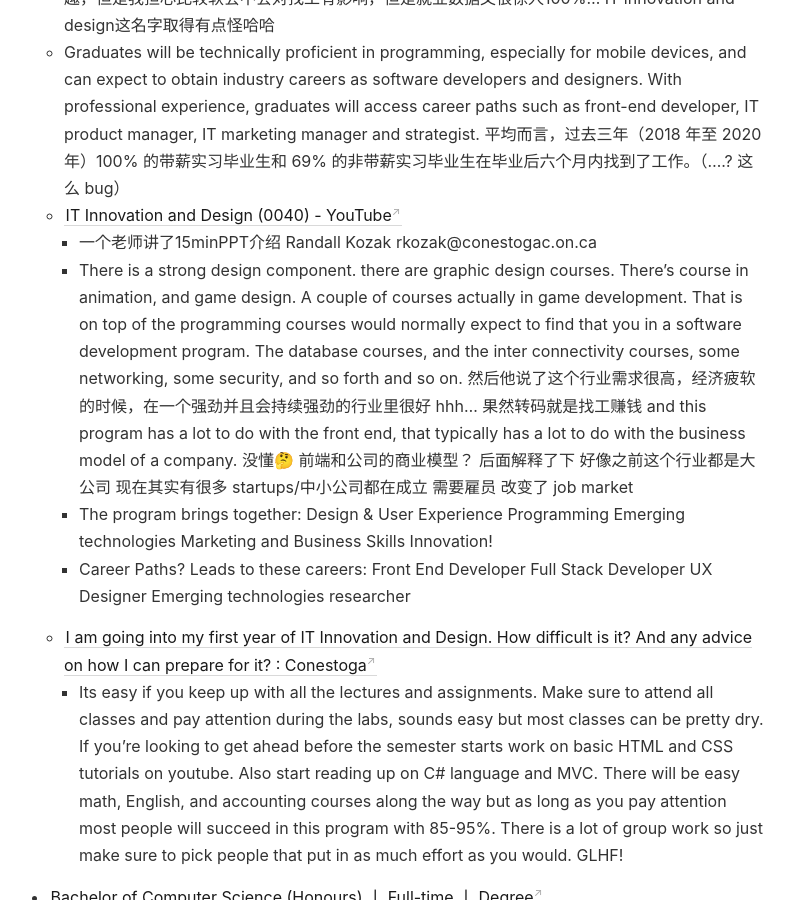
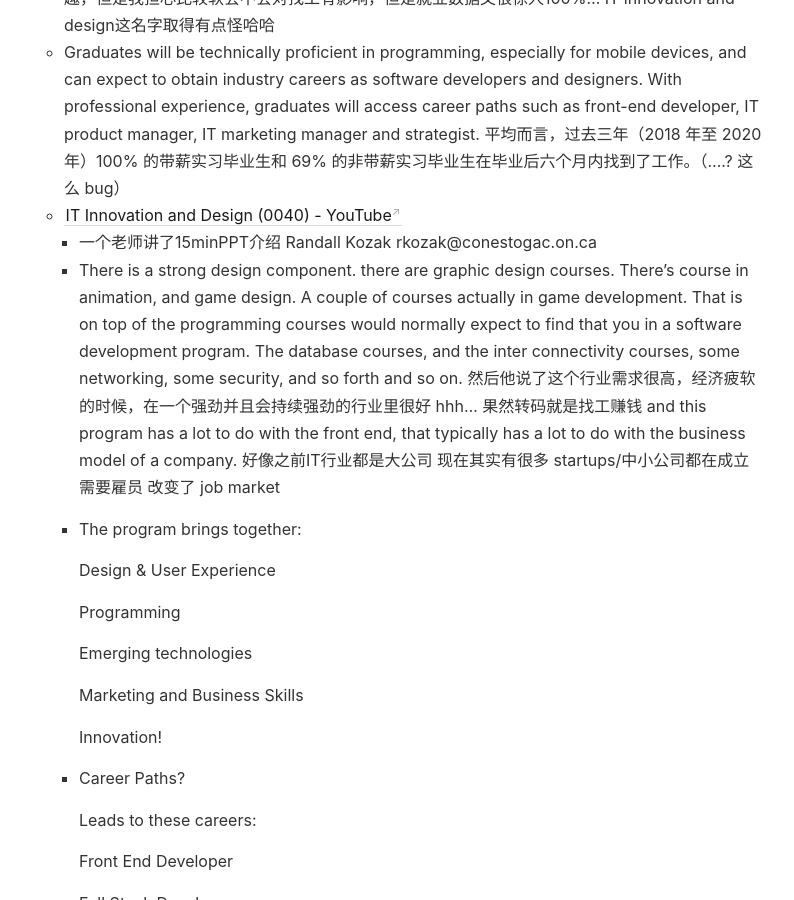
Before and after one commit to Gnblink0/InfoSharingCan, a Jekyll site: the page built from _notes/college.md, in a window 1280 px wide and 900 px high, scrolled down 6722 px. Shown: the whole window, without its empty margins (102-896 px from the left). Built offline with Jekyll 4.4.1, drawn with Linux system fonts in a browser that asks for light colours; some of the changed text lies outside the part shown.

Commit message:
Update college.md

```diff
--- a/_notes/college.md
+++ b/_notes/college.md
@@ -203,18 +203,28 @@
 	- Graduates will be technically proficient in programming, especially for mobile devices, and can expect to obtain industry careers as software developers and designers. With professional experience, graduates will access career paths such as front-end developer, IT product manager, IT marketing manager and strategist. 平均而言，过去三年（2018 年至 2020 年）100% 的带薪实习毕业生和 69% 的非带薪实习毕业生在毕业后六个月内找到了工作。（....? 这么 bug）
 	- [IT Innovation and Design (0040) - YouTube](https://www.youtube.com/watch?v=ttLl3GzJjsY)
 		- 一个老师讲了15minPPT介绍 Randall Kozak  rkozak@conestogac.on.ca
-		- There is a strong design component. there are graphic design courses. There's course in animation, and game design. A couple of courses actually in game development. That is on top of the programming courses would normally expect to find that you in a software development program. The database courses, and the inter connectivity courses, some networking, some security, and so forth and so on. 然后他说了这个行业需求很高，经济疲软的时候，在一个强劲并且会持续强劲的行业里很好 hhh... 果然转码就是找工赚钱 and this program has a lot to do with the front end, that typically has a lot to do with the business model of a company. 没懂🤔 前端和公司的商业模型？ 后面解释了下 好像之前这个行业都是大公司 现在其实有很多 startups/中小公司都在成立 需要雇员 改变了 job market
+		- There is a strong design component. there are graphic design courses. There's course in animation, and game design. A couple of courses actually in game development. That is on top of the programming courses would normally expect to find that you in a software development program. The database courses, and the inter connectivity courses, some networking, some security, and so forth and so on. 然后他说了这个行业需求很高，经济疲软的时候，在一个强劲并且会持续强劲的行业里很好 hhh... 果然转码就是找工赚钱 and this program has a lot to do with the front end, that typically has a lot to do with the business model of a company. 好像之前IT行业都是大公司 现在其实有很多 startups/中小公司都在成立 需要雇员 改变了 job market
 		- The program brings together:
+
 			Design & User Experience
+
 			Programming
+
 			Emerging technologies
+
 			Marketing and Business Skills
+
 			Innovation!
 		- Career Paths?
+
 			Leads to these careers:
+
 			Front End Developer
+
 			Full Stack Developer
+
 			UX Designer
+
 			Emerging technologies researcher
 	- [I am going into my first year of IT Innovation and Design. How difficult is it? And any advice on how I can prepare for it? : Conestoga](https://www.reddit.com/r/Conestoga/comments/obbat2/i_am_going_into_my_first_year_of_it_innovation/)
 		- Its easy if you keep up with all the lectures and assignments. Make sure to attend all classes and pay attention during the labs, sounds easy but most classes can be pretty dry. If you're looking to get ahead before the semester starts work on basic HTML and CSS tutorials on youtube. Also start reading up on C# language and MVC. There will be easy math, English, and accounting courses along the way but as long as you pay attention most people will succeed in this program with 85-95%. There is a lot of group work so just make sure to pick people that put in as much effort as you would. GLHF!
```
